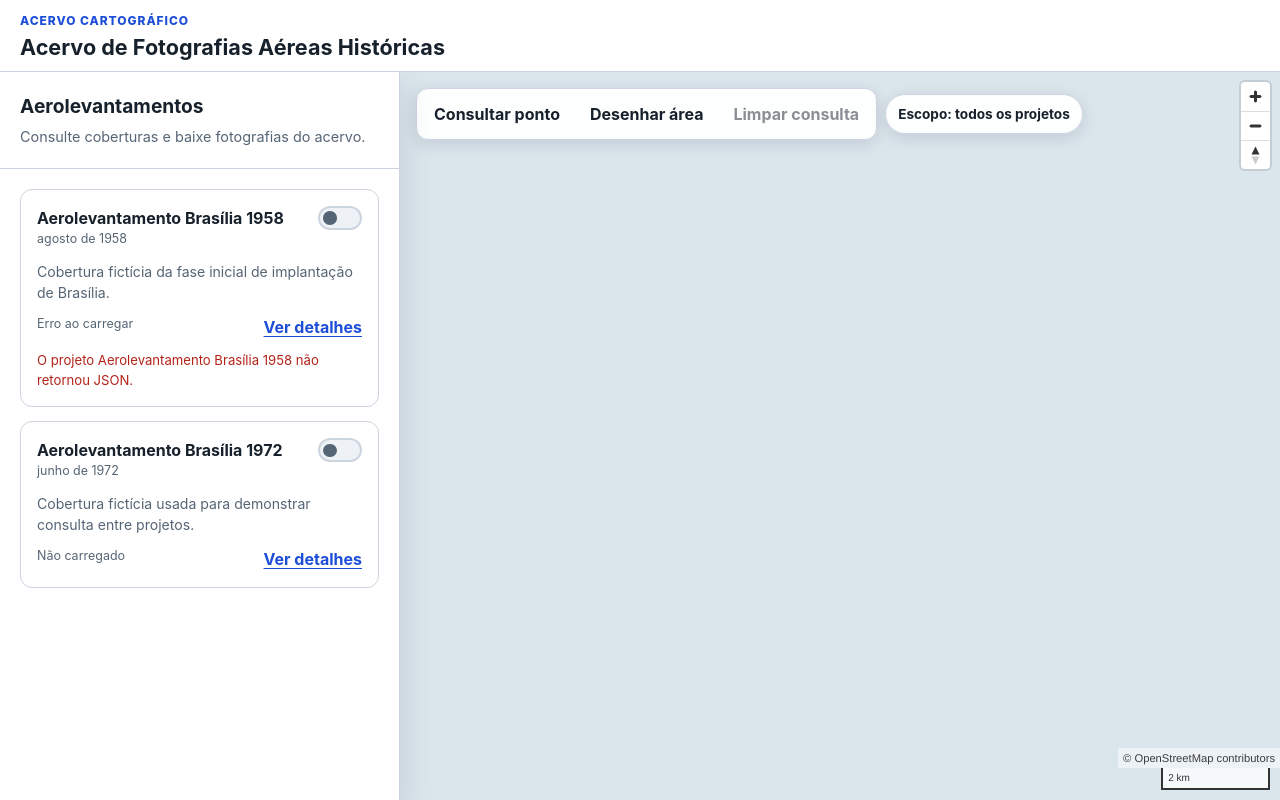
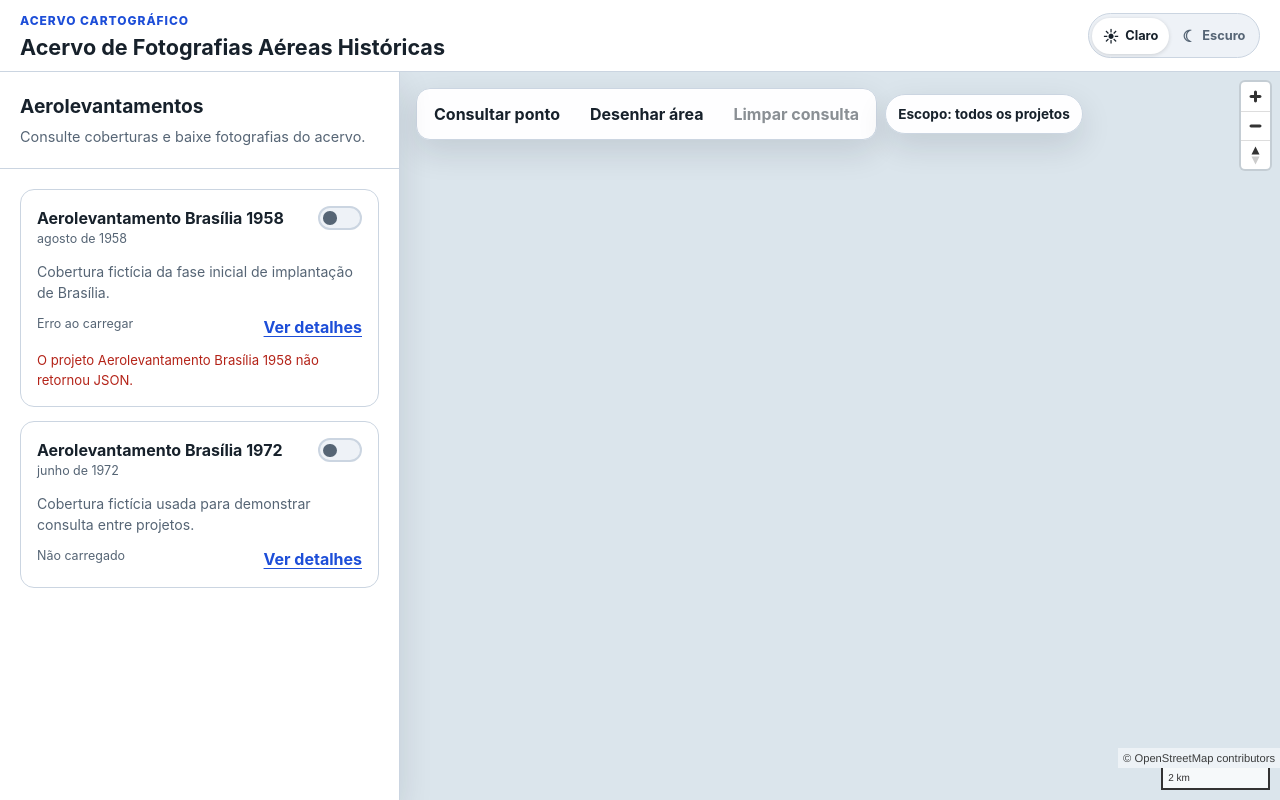
Before and after one commit to 1cgeo/fotos_aereas, a website built with Vite: page index.html in a window 1280 px wide. Built offline with nearby package versions, Linux system fonts and the light colour scheme; no server answers.

Commit message:
feat: adiciona temas claro e escuro persistentes

```diff
--- /dev/null
+++ b/public/theme-init.js
@@ -0,0 +1,10 @@
+(() => {
+  const key = 'aerial-catalog-theme';
+  let theme = 'light';
+  try {
+    if (globalThis.localStorage?.getItem(key) === 'dark') theme = 'dark';
+  } catch {
+    // O armazenamento pode estar indisponível por política do navegador.
+  }
+  globalThis.document.documentElement.dataset.theme = theme;
+})();
--- a/src/app/app-controller.js
+++ b/src/app/app-controller.js
@@ -13,6 +13,7 @@ import { polygonIntersectionAnalysis } from '../analysis/polygon-intersection.an
 import { createMap } from '../map/create-map.js';
 import { ensureProjectLayers, setProjectVisibility } from '../map/project-layers.js';
 import { clearResultHighlight, showResultHighlight } from '../map/result-highlight.js';
+import { applyMapTheme } from '../map/map-theme.js';
 import { createDownloadController } from '../downloads/download-controller.js';
 import { renderProjectDetails, renderProjectsView } from '../ui/project-panel.js';
 import { renderQueryPanel } from '../ui/query-panel.js';
@@ -21,9 +22,10 @@ import { createPointQueryTool } from '../tools/point-query/point-query-tool.js';
 import { createPolygonQueryTool } from '../tools/polygon-query/polygon-query-tool.js';
 import { createToolManager } from '../tools/tool-manager.js';
 
-export async function initializeApplication({ config, store, ui }) {
+export async function initializeApplication({ config, store, ui, themeController }) {
   const repository = createProjectRepository(config);
   const map = await createMap(ui.map, config);
+  const unsubscribeTheme = themeController?.subscribe((theme) => applyMapTheme(map, theme));
   setMapReady(store, true);
   let panelView = 'projects';
   const registry = createAnalysisRegistry();
@@ -170,6 +172,8 @@ export async function initializeApplication({ config, store, ui }) {
     },
     destroy() {
       unsubscribe();
+      unsubscribeTheme?.();
+      ui.destroy?.();
       document.removeEventListener('keydown', handleKeyDown);
       toolManager.destroy();
       runner.cancel();
--- a/src/main.js
+++ b/src/main.js
@@ -6,6 +6,9 @@ import './styles/components.css';
 import { createInitialState, createStore } from './app/store.js';
 import { loadRuntimeConfig } from './config/load-config.js';
 import { renderAppShell, renderFatalError, renderLoadingScreen } from './ui/shell.js';
+import { createThemeController } from './theme/theme-controller.js';
+
+const themeController = createThemeController();
 
 async function bootstrap() {
   const root = document.querySelector('#app');
@@ -19,11 +22,11 @@ async function bootstrap() {
     const configUrl = new URL(`${import.meta.env.BASE_URL}config.js`, window.location.origin);
     const config = await loadRuntimeConfig(configUrl);
     const store = createStore(createInitialState(config));
-    const ui = renderAppShell(root, config);
+    const ui = renderAppShell(root, config, { themeController });
     const { initializeApplication } = await import('./app/app-controller.js');
-    const controller = await initializeApplication({ config, store, ui });
+    const controller = await initializeApplication({ config, store, ui, themeController });
 
-    globalThis.__AERIAL_APP__ = Object.freeze({ config, store, ui, controller });
+    globalThis.__AERIAL_APP__ = Object.freeze({ config, store, ui, controller, themeController });
   } catch (error) {
     console.error('Falha ao iniciar o portal:', error);
     renderFatalError(root, error);
--- /dev/null
+++ b/src/map/map-theme.js
@@ -0,0 +1,24 @@
+const LIGHT_RASTER = Object.freeze({
+  'raster-brightness-min': 0,
+  'raster-brightness-max': 1,
+  'raster-contrast': 0,
+  'raster-saturation': 0
+});
+
+const DARK_RASTER = Object.freeze({
+  'raster-brightness-min': 0.03,
+  'raster-brightness-max': 0.58,
+  'raster-contrast': 0.12,
+  'raster-saturation': -0.62
+});
+
+export function applyMapTheme(map, theme) {
+  const paint = theme === 'dark' ? DARK_RASTER : LIGHT_RASTER;
+  const layers = map.getStyle()?.layers || [];
+  for (const layer of layers) {
+    if (layer.type !== 'raster' || !map.getLayer(layer.id)) continue;
+    for (const [property, value] of Object.entries(paint)) {
+      map.setPaintProperty(layer.id, property, value);
+    }
+  }
+}
--- a/src/styles/base.css
+++ b/src/styles/base.css
@@ -45,9 +45,9 @@ input:focus-visible {
 
 .button--primary {
   background: var(--color-primary);
-  color: white;
+  color: var(--color-on-primary);
 }
 
 .button--primary:hover {
-  background: var(--color-primary-dark);
+  background: var(--color-primary-hover);
 }
--- a/src/styles/components.css
+++ b/src/styles/components.css
@@ -37,8 +37,8 @@
   padding: 0.5rem 0.75rem;
   border: 1px solid var(--color-border);
   border-radius: 999px;
-  background: rgb(255 255 255 / 94%);
-  box-shadow: 0 4px 16px rgb(15 23 42 / 12%);
+  background: var(--color-elevated);
+  box-shadow: var(--shadow-panel);
   font-size: 0.85rem;
   font-weight: 700;
 }
@@ -120,7 +120,7 @@
 
 .project-switch input:checked + .project-switch__visual {
   border-color: var(--project-color);
-  background: color-mix(in srgb, var(--project-color) 24%, white);
+  background: color-mix(in srgb, var(--project-color) 24%, var(--color-surface));
 }
 
 .project-switch input:checked + .project-switch__visual::after {
@@ -137,7 +137,7 @@
   padding: 0;
   border: 0;
   background: transparent;
-  color: var(--color-primary);
+  color: var(--color-link);
   font-weight: 700;
   text-decoration: underline;
   text-underline-offset: 0.18em;
@@ -189,7 +189,8 @@
 
 .safe-attribution {
   padding: 0.2rem 0.4rem;
-  background: rgb(255 255 255 / 88%);
+  background: var(--color-elevated);
+  color: var(--color-text);
   font-size: 0.7rem;
 }
 
@@ -207,8 +208,8 @@
   padding: 0.3rem;
   border: 1px solid var(--color-border);
   border-radius: var(--radius-md);
-  background: rgb(255 255 255 / 94%);
-  box-shadow: 0 4px 16px rgb(15 23 42 / 12%);
+  background: var(--color-elevated);
+  box-shadow: var(--shadow-panel);
 }
 
 .tool-button {
@@ -223,8 +224,8 @@
 
 .tool-button:hover:not(:disabled),
 .tool-button--active {
-  background: #dbeafe;
-  color: #1e3a8a;
+  background: var(--color-primary-soft);
+  color: var(--color-primary-soft-text);
 }
 
 .tool-button:disabled {
@@ -238,10 +239,10 @@
   gap: 0.5rem;
   min-height: 2.5rem;
   padding: 0.35rem 0.45rem 0.35rem 0.7rem;
-  border: 1px solid #93c5fd;
+  border: 1px solid var(--color-border-strong);
   border-radius: 999px;
-  background: #eff6ff;
-  color: #1e3a8a;
+  background: var(--color-primary-soft);
+  color: var(--color-primary-soft-text);
   font-size: 0.82rem;
   font-weight: 700;
 }
@@ -258,8 +259,8 @@
   place-items: center;
   border: 0;
   border-radius: 50%;
-  background: #dbeafe;
-  color: #1e3a8a;
+  background: color-mix(in srgb, var(--color-primary) 18%, transparent);
+  color: var(--color-primary-soft-text);
   font-size: 1.2rem;
 }
 
@@ -276,8 +277,8 @@
   padding: 0.6rem;
   border: 1px solid var(--color-border);
   border-radius: var(--radius-md);
-  background: rgb(255 255 255 / 96%);
-  box-shadow: 0 6px 24px rgb(15 23 42 / 18%);
+  background: var(--color-elevated);
+  box-shadow: var(--shadow-floating);
   transform: translateX(-50%);
 }
 
@@ -286,7 +287,7 @@
   padding: 0.35rem 0.65rem;
   border: 1px solid var(--color-border);
   border-radius: var(--radius-sm);
-  background: white;
+  background: var(--color-surface);
   color: var(--color-text);
   font-weight: 700;
 }
@@ -318,10 +319,10 @@
 
 .query-warning {
   padding: 0.75rem;
-  border: 1px solid #facc15;
+  border: 1px solid var(--color-warning-border);
   border-radius: var(--radius-sm);
-  background: #fefce8;
-  color: #713f12;
+  background: var(--color-warning-bg);
+  color: var(--color-warning-text);
 }
 
 .query-result-list {
@@ -344,8 +345,8 @@
 
 .query-result-card:hover,
 .query-result-card:focus {
-  border-color: #2563eb;
-  box-shadow: 0 0 0 2px rgb(37 99 235 / 15%);
+  border-color: var(--color-primary);
+  box-shadow: 0 0 0 2px color-mix(in srgb, var(--color-primary) 18%, transparent);
 }
 
 .query-result-card__thumbnail {
@@ -353,7 +354,7 @@
   height: 6.5rem;
   border-radius: var(--radius-sm);
   object-fit: cover;
-  background: #e2e8f0;
+  background: var(--color-surface-muted);
 }
 
 .query-result-card__body {
@@ -415,7 +416,7 @@
   margin: 0.5rem 0 1rem;
   padding: 0.75rem;
   border-radius: var(--radius-sm);
-  background: #eff6ff;
+  background: var(--color-primary-soft);
 }
 
 .download-workflow:empty {
@@ -429,8 +430,62 @@
 }
 
 .download-workflow__complete {
-  color: #166534;
+  color: var(--color-success);
   font-weight: 700;
+}
+
+.theme-selector {
+  display: inline-flex;
+  flex: 0 0 auto;
+  gap: 0.2rem;
+  padding: 0.2rem;
+  border: 1px solid var(--color-border);
+  border-radius: 999px;
+  background: var(--color-surface-muted);
+}
+
+.theme-option {
+  display: inline-flex;
+  align-items: center;
+  gap: 0.35rem;
+  min-height: 2.25rem;
+  padding: 0.35rem 0.65rem;
+  border: 0;
+  border-radius: 999px;
+  background: transparent;
+  color: var(--color-text-muted);
+  font-size: 0.8rem;
+  font-weight: 700;
+}
+
+.theme-option:hover,
+.theme-option--active {
+  background: var(--color-surface);
+  color: var(--color-text);
+  box-shadow: 0 1px 4px rgb(0 0 0 / 14%);
+}
+
+.theme-option__icon {
+  font-size: 1rem;
+  line-height: 1;
+}
+
+:root[data-theme='dark'] .maplibregl-ctrl-group,
+:root[data-theme='dark'] .maplibregl-ctrl-group button {
+  background: var(--color-surface);
+}
+
+:root[data-theme='dark'] .maplibregl-ctrl-group button + button {
+  border-top-color: var(--color-border);
+}
+
+:root[data-theme='dark'] .maplibregl-ctrl-icon {
+  filter: invert(1) brightness(1.5);
+}
+
+:root[data-theme='dark'] .maplibregl-ctrl-scale {
+  border-color: var(--color-text);
+  color: var(--color-text);
 }
 
 @media (max-width: 420px) {
--- a/src/styles/layout.css
+++ b/src/styles/layout.css
@@ -13,6 +13,8 @@
   padding: 0 1.25rem;
   border-bottom: 1px solid var(--color-border);
   background: var(--color-surface);
+  justify-content: space-between;
+  gap: 1rem;
 }
 
 .app-main {
@@ -51,7 +53,7 @@
   inset: 0;
   display: grid;
   place-items: center;
-  background: #dbe5ec;
+  background: var(--color-map-bg);
 }
 
 .map.maplibregl-map {
--- a/src/styles/tokens.css
+++ b/src/styles/tokens.css
@@ -1,19 +1,59 @@
-:root {
+:root,
+:root[data-theme='light'] {
   color-scheme: light;
-  --color-bg: #f4f6f8;
+  --color-bg: #f1f5f9;
   --color-surface: #ffffff;
-  --color-surface-muted: #eef2f6;
+  --color-surface-muted: #eef2f7;
+  --color-elevated: rgb(255 255 255 / 96%);
   --color-text: #17212b;
   --color-text-muted: #566575;
-  --color-border: #ccd5df;
+  --color-border: #cbd5e1;
+  --color-border-strong: #94a3b8;
   --color-primary: #1d4ed8;
-  --color-primary-dark: #173eaa;
+  --color-primary-hover: #173eaa;
+  --color-on-primary: #ffffff;
+  --color-link: #1d4ed8;
+  --color-primary-soft: #dbeafe;
+  --color-primary-soft-text: #1e3a8a;
   --color-danger: #b42318;
+  --color-warning-bg: #fefce8;
+  --color-warning-border: #eab308;
+  --color-warning-text: #713f12;
+  --color-success: #166534;
   --color-focus: #f59e0b;
+  --color-map-bg: #dbe5ec;
   --shadow-panel: 0 12px 32px rgb(15 23 42 / 12%);
-  --radius-sm: 0.375rem;
-  --radius-md: 0.75rem;
+  --shadow-floating: 0 6px 24px rgb(15 23 42 / 18%);
+  --radius-sm: 0.5rem;
+  --radius-md: 0.875rem;
   --sidebar-width: 25rem;
   --header-height: 4.5rem;
   --font-sans: Inter, ui-sans-serif, system-ui, -apple-system, BlinkMacSystemFont, "Segoe UI", sans-serif;
 }
+
+:root[data-theme='dark'] {
+  color-scheme: dark;
+  --color-bg: #080d18;
+  --color-surface: #111827;
+  --color-surface-muted: #1b2536;
+  --color-elevated: rgb(17 24 39 / 96%);
+  --color-text: #f1f5f9;
+  --color-text-muted: #a9b8ca;
+  --color-border: #334155;
+  --color-border-strong: #64748b;
+  --color-primary: #2563eb;
+  --color-primary-hover: #1d4ed8;
+  --color-on-primary: #ffffff;
+  --color-link: #93c5fd;
+  --color-primary-soft: #172554;
+  --color-primary-soft-text: #bfdbfe;
+  --color-danger: #fca5a5;
+  --color-warning-bg: #422006;
+  --color-warning-border: #a16207;
+  --color-warning-text: #fde68a;
+  --color-success: #86efac;
+  --color-focus: #fbbf24;
+  --color-map-bg: #111827;
+  --shadow-panel: 0 12px 34px rgb(0 0 0 / 38%);
+  --shadow-floating: 0 8px 28px rgb(0 0 0 / 46%);
+}
--- /dev/null
+++ b/src/theme/theme-controller.js
@@ -0,0 +1,55 @@
+export const THEME_STORAGE_KEY = 'aerial-catalog-theme';
+export const THEMES = Object.freeze(['light', 'dark']);
+
+export function normalizeTheme(value) {
+  return value === 'dark' ? 'dark' : 'light';
+}
+
+function readStorage(storage) {
+  try {
+    return storage?.getItem(THEME_STORAGE_KEY);
+  } catch {
+    return null;
+  }
+}
+
+function writeStorage(storage, theme) {
+  try {
+    storage?.setItem(THEME_STORAGE_KEY, theme);
+  } catch {
+    // A preferência continua válida na sessão mesmo sem persistência.
+  }
+}
+
+export function createThemeController(options = {}) {
+  const root = options.root || document.documentElement;
+  const storage = options.storage === undefined ? globalThis.localStorage : options.storage;
+  const listeners = new Set();
+  let theme = normalizeTheme(root.dataset.theme || readStorage(storage));
+  root.dataset.theme = theme;
+
+  function setTheme(nextTheme, settings = {}) {
+    const normalized = normalizeTheme(nextTheme);
+    const changed = normalized !== theme;
+    theme = normalized;
+    root.dataset.theme = theme;
+    if (settings.persist !== false) writeStorage(storage, theme);
+    if (changed) {
+      for (const listener of listeners) listener(theme);
+    }
+    return theme;
+  }
+
+  return Object.freeze({
+    get theme() {
+      return theme;
+    },
+    setTheme,
+    subscribe(listener, settings = {}) {
+      if (typeof listener !== 'function') throw new TypeError('Listener de tema inválido.');
+      listeners.add(listener);
+      if (settings.emit !== false) listener(theme);
+      return () => listeners.delete(listener);
+    }
+  });
+}
--- a/src/ui/shell.js
+++ b/src/ui/shell.js
@@ -29,7 +29,38 @@ export function renderFatalError(root, error) {
   root.replaceChildren(container);
 }
 
-export function renderAppShell(root, config) {
+function createThemeSelector(themeController) {
+  const group = createElement('div', 'theme-selector');
+  group.setAttribute('role', 'group');
+  group.setAttribute('aria-label', 'Tema da interface');
+  const options = [
+    { id: 'light', icon: '☀', label: 'Claro' },
+    { id: 'dark', icon: '☾', label: 'Escuro' }
+  ];
+  const buttons = new Map();
+  for (const option of options) {
+    const button = createElement('button', 'theme-option');
+    button.type = 'button';
+    button.dataset.theme = option.id;
+    button.setAttribute('aria-label', `Usar tema ${option.label.toLowerCase()}`);
+    const icon = createElement('span', 'theme-option__icon', option.icon);
+    icon.setAttribute('aria-hidden', 'true');
+    button.append(icon, createElement('span', 'theme-option__label', option.label));
+    button.addEventListener('click', () => themeController.setTheme(option.id));
+    buttons.set(option.id, button);
+    group.append(button);
+  }
+  const unsubscribe = themeController.subscribe((theme) => {
+    for (const [id, button] of buttons) {
+      const active = id === theme;
+      button.setAttribute('aria-pressed', String(active));
+      button.classList.toggle('theme-option--active', active);
+    }
+  });
+  return { element: group, destroy: unsubscribe };
+}
+
+export function renderAppShell(root, config, { themeController }) {
   const app = createElement('div', 'app-shell');
 
   const header = createElement('header', 'app-header');
@@ -38,7 +69,8 @@ export function renderAppShell(root, config) {
     createElement('span', 'app-kicker', 'Acervo cartográfico'),
     createElement('h1', 'app-title', config.site.title)
   );
-  header.append(identity);
+  const themeSelector = createThemeSelector(themeController);
+  header.append(identity, themeSelector.element);
 
   const main = createElement('main', 'app-main');
   const sidebar = createElement('aside', 'sidebar');
@@ -77,5 +109,10 @@ export function renderAppShell(root, config) {
   root.replaceChildren(app);
   document.title = config.site.title;
 
-  return Object.freeze({ app, header, main, sidebar, sidebarContent, workspace, toolbar, scope, map });
+  return Object.freeze({
+    app, header, main, sidebar, sidebarContent, workspace, toolbar, scope, map,
+    destroy() {
+      themeSelector.destroy();
+    }
+  });
 }
--- /dev/null
+++ b/tests/unit/map-theme.test.js
@@ -0,0 +1,18 @@
+import { describe, expect, it, vi } from 'vitest';
+import { applyMapTheme } from '../../src/map/map-theme.js';
+
+describe('tema do mapa raster', () => {
+  it('atenua somente camadas raster no tema escuro e restaura no claro', () => {
+    const map = {
+      getStyle: () => ({ layers: [{ id: 'osm', type: 'raster' }, { id: 'grade', type: 'fill' }] }),
+      getLayer: vi.fn(() => ({})),
+      setPaintProperty: vi.fn()
+    };
+    applyMapTheme(map, 'dark');
+    expect(map.setPaintProperty).toHaveBeenCalledWith('osm', 'raster-brightness-max', 0.58);
+    expect(map.setPaintProperty).not.toHaveBeenCalledWith('grade', expect.anything(), expect.anything());
+    map.setPaintProperty.mockClear();
+    applyMapTheme(map, 'light');
+    expect(map.setPaintProperty).toHaveBeenCalledWith('osm', 'raster-brightness-max', 1);
+  });
+});
--- /dev/null
+++ b/tests/unit/theme-controller.test.js
@@ -0,0 +1,47 @@
+import { describe, expect, it, vi } from 'vitest';
+import { createThemeController, normalizeTheme, THEME_STORAGE_KEY } from '../../src/theme/theme-controller.js';
+
+function storage(initial = null) {
+  let value = initial;
+  return {
+    getItem: vi.fn(() => value),
+    setItem: vi.fn((key, next) => {
+      if (key === THEME_STORAGE_KEY) value = next;
+    })
+  };
+}
+
+describe('preferência de tema', () => {
+  it('usa light como padrão explícito e ignora valores desconhecidos', () => {
+    expect(normalizeTheme('dark')).toBe('dark');
+    expect(normalizeTheme('system')).toBe('light');
+    expect(normalizeTheme(null)).toBe('light');
+  });
+
+  it('lê, aplica e persiste somente light ou dark', () => {
+    const root = document.createElement('html');
+    const local = storage('dark');
+    const controller = createThemeController({ root, storage: local });
+    expect(controller.theme).toBe('dark');
+    expect(root.dataset.theme).toBe('dark');
+    controller.setTheme('light');
+    expect(root.dataset.theme).toBe('light');
+    expect(local.setItem).toHaveBeenCalledWith(THEME_STORAGE_KEY, 'light');
+  });
+
+  it('notifica mudanças e tolera armazenamento indisponível', () => {
+    const root = document.createElement('html');
+    const broken = {
+      getItem: () => { throw new Error('bloqueado'); },
+      setItem: () => { throw new Error('bloqueado'); }
+    };
+    const listener = vi.fn();
+    const controller = createThemeController({ root, storage: broken });
+    const unsubscribe = controller.subscribe(listener);
+    controller.setTheme('dark');
+    unsubscribe();
+    controller.setTheme('light');
+    expect(listener).toHaveBeenNthCalledWith(1, 'light');
+    expect(listener).toHaveBeenNthCalledWith(2, 'dark');
+  });
+});
```
Also changed, not shown: index.html (+3 -2 lines), tests/e2e/portal.spec.js (+15 -0 lines).
